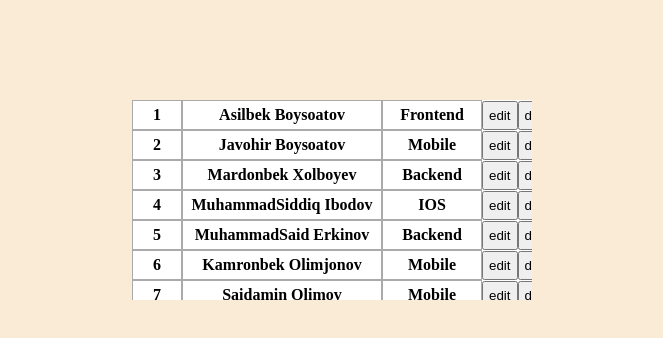
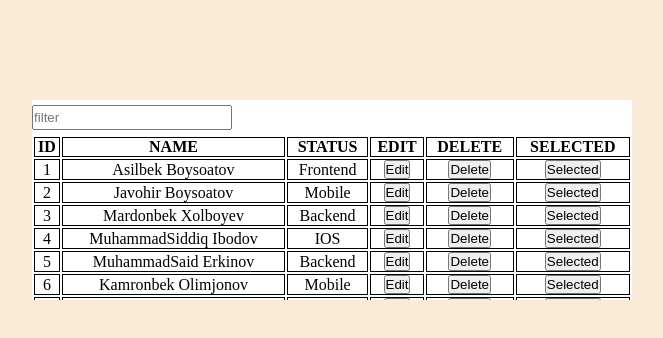
Before and after one commit to jdu214843/setState, a React (Create React App) app: page / in a window 1280 px wide. Shown: the top 338 px of the page, without its empty margins (308-971 px from the left). Built offline with nearby package versions, Linux system fonts and the light colour scheme.

Commit message:
react 3-dars table homework

```diff
--- a/src/index.css
+++ b/src/index.css
@@ -9,7 +9,7 @@ body {
 }
 
 .container {
-  width: 400px;
+  width: 600px;
   height: 200px;
   background-color: rgb(255, 255, 255);
   margin: 0 auto;
@@ -19,51 +19,38 @@ body {
 
 }
 
-.wrapper {
-  width: 500px;
+.filter {
+  width: 200px;
+  height: 25px;
+  outline: none;
+  margin: 5px 0px
 }
 
-.parent-wrap {
+.wrapper {
   width: 100%;
-  display: flex;
-
 }
 
-.table {
-  display: flex;
-  width: 100%;
+.wrapper thead tr th {
+  border: 1px solid black;
+  border-collapse: collapse;
+  margin: 0px;
   align-items: center;
-  cursor: pointer;
 }
 
-.tbody tr th {
-  border: 0.5px solid rgb(170, 170, 170);
-  padding: 5px;
-  border-collapse: collapse;
-
+.tbody {
+  text-align: center;
 }
 
-.table-tr {
-  display: flex;
+.tbody .name-id:hover {
+  color: white;
+  background-color: blue;
 }
 
-.table-tr .data-name {
-  width: 200px;
+.tbody td {
+  border: 0.5px solid black;
+  border-collapse: collapse;
 }
 
-.table-tr .name-id {
-  width: 50px;
+.tbody td button {
+  width: fit-content;
 }
-
-.table-tr .name-id:hover {
-  background-color: blue !important;
-  color: white;
-}
-
-.table-tr .status {
-  width: 100px;
-}
-
-.btn-wrap button {
-  padding: 5px
-}
--- a/src/index.jsx
+++ b/src/index.jsx
@@ -11,33 +11,53 @@ class Student extends React.Component {
             data: student,
         }
     }
+
     render() {
+        const onFilter = (e)=>{
+            let result = student.filter(value => value.name.includes(e.target.value));
+            this.setState({data: result});
+        }
+        const onDelete = (e)=>{
+            let result = student.filter(value => value.id !== e.target.value);
+            this.setState({data: result});
+        }
         return(
             <div>
+                <input className='filter' type="text" onChange={onFilter} placeholder="filter" />
+                <table className='wrapper'>
+                    <thead>
+                        <tr>
+                            <th>ID</th>
+                            <th>NAME</th>
+                            <th>STATUS</th>
+                            <th>EDIT</th>
+                            <th>DELETE</th>
+                            <th>SELECTED</th>
+                        </tr>
+                    </thead>
+                <tbody className='tbody'>
                 {
                     this.state.data.map(({id, name, status}) =>{
                         return (
-                           <div className='wrapper'>
-                             <div className='parent-wrap'>
-                                <table className='table'>
-                                    <tbody className='tbody'>
-                                        <tr className='table-tr'>
-                                            <th className='name-id'>{id}</th>
-                                            <th className='data-name'>{name}</th>
-                                            <th className='status'>{status}</th>
-                                        </tr>
-                                    </tbody>
-                                    <div className='btn-wrap'>
-                                        <button>edit</button>
-                                        <button>delete</button>
-                                        <button>selecet</button>
-                                    </div>
-                                </table>
-                            </div>
-                           </div>
+                            <tr key={id}>
+                                <td className='name-id'>{id}</td>
+                                <td>{name}</td>
+                                <td>{status}</td>
+                                <td>
+                                    <button>Edit</button>
+                                </td>
+                                <td>
+                                    <button>Delete</button>
+                                </td>
+                                <td>
+                                    <button>Selected</button>
+                                </td>
+                            </tr>
                         )
                     })
                 }
+                </tbody>
+                </table>
             </div>
 
         )
```
